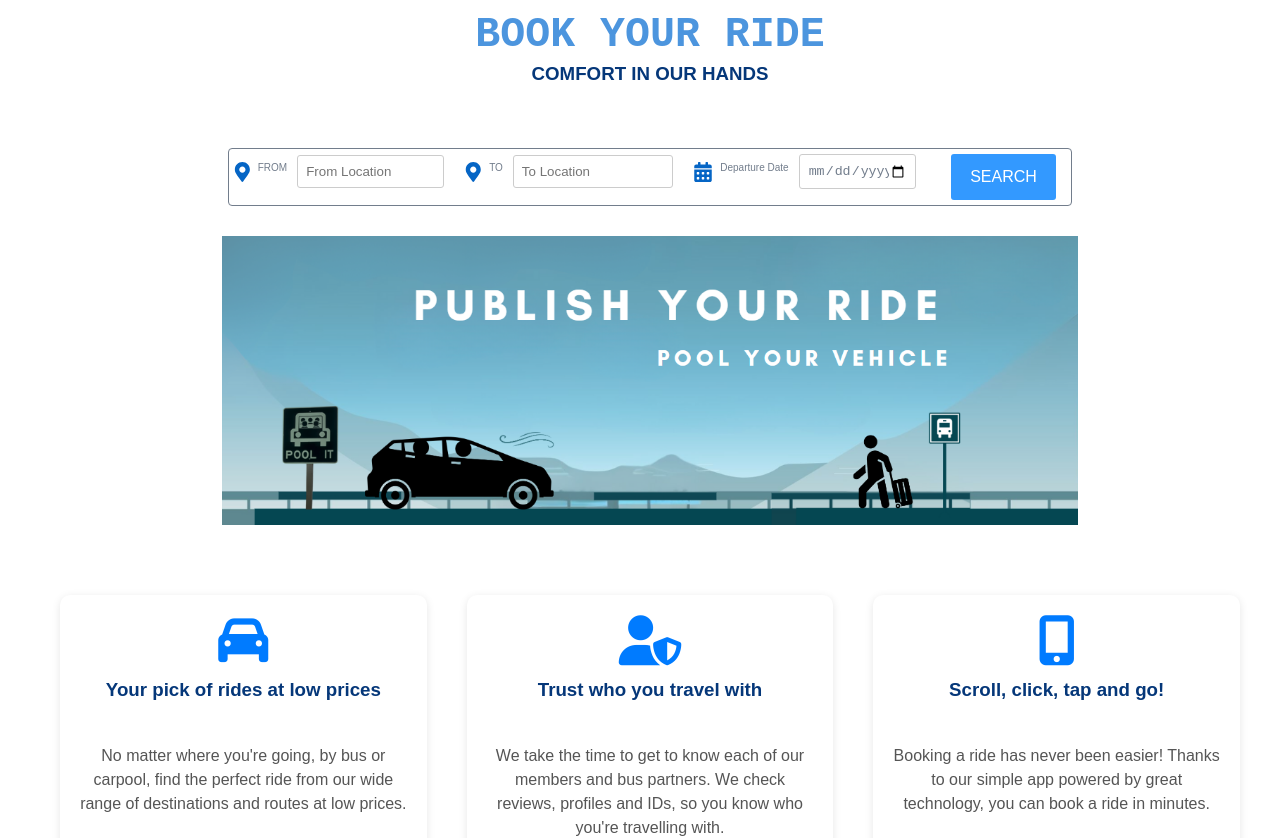
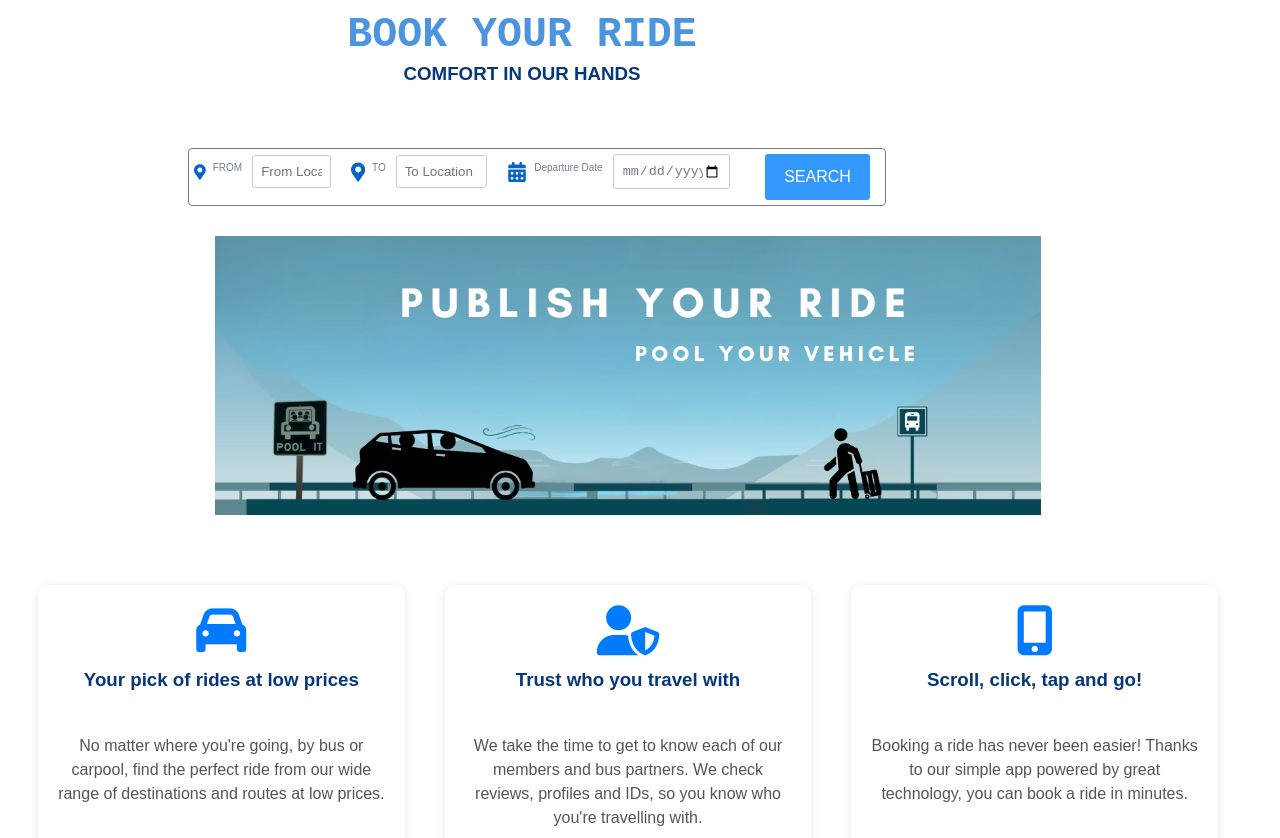
Before and after one commit to Neha-Waddi/RidePool, a React (Vite) app in the folder RidePool/: page / in a window 1280 px wide. Shown: the top 838 px of the page. Built offline with nearby package versions, Linux system fonts and the light colour scheme.

Commit message:
updated alignment of items

```diff
--- a/RidePool/src/components/search/SearchVehicle.css
+++ b/RidePool/src/components/search/SearchVehicle.css
@@ -4,7 +4,7 @@
     flex-direction: column;
     align-items: center;
     padding: 10px;
-    width: 100vw;
+    width: 80vw;
   }
 
   h1 {
@@ -30,7 +30,8 @@
     border: 1px solid #727d8c;
     border-radius: 4px;
     padding: 5px;
-    width: 65%;
+    width: 67%;
+    margin-left: 30px;
   }
 
   .components {
```
